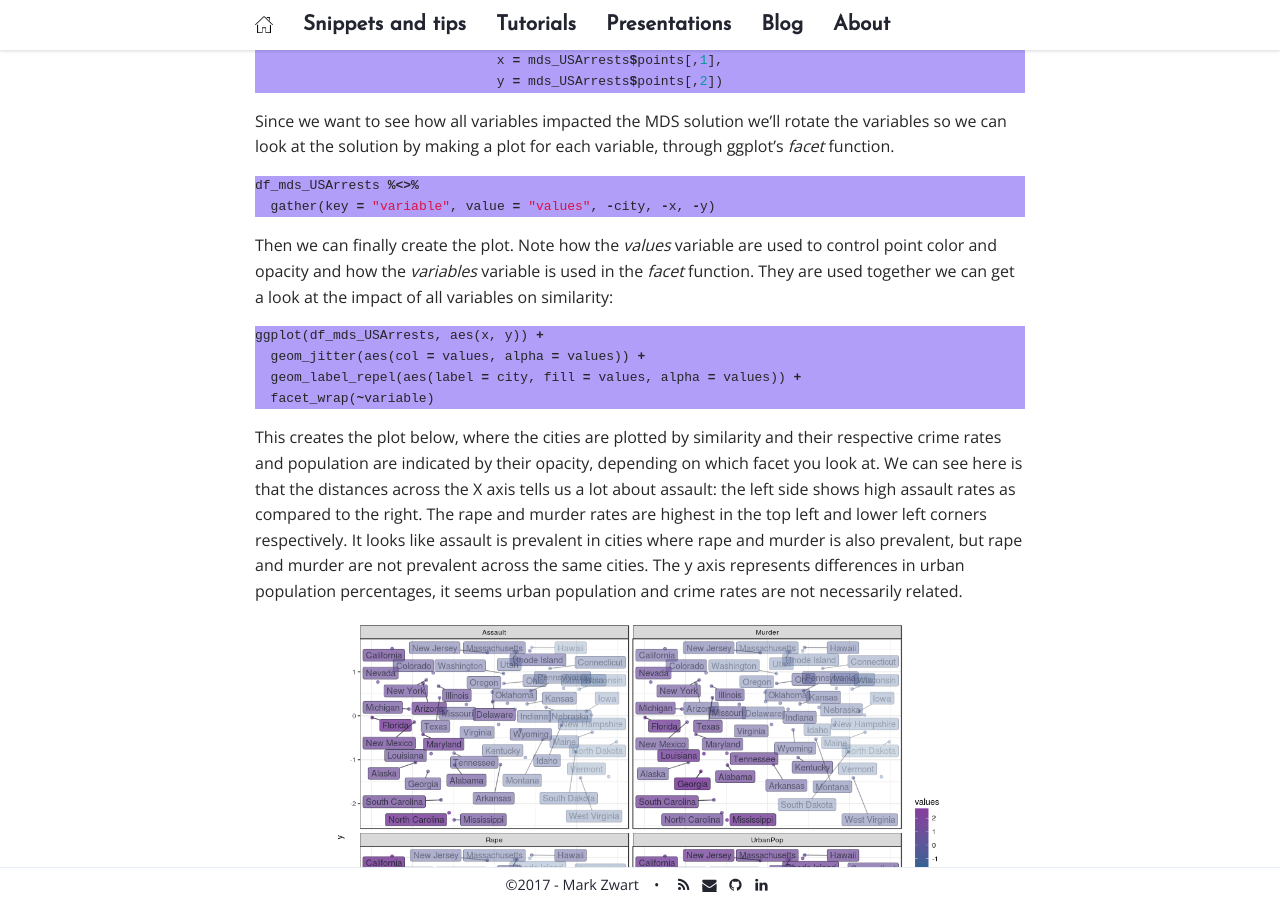
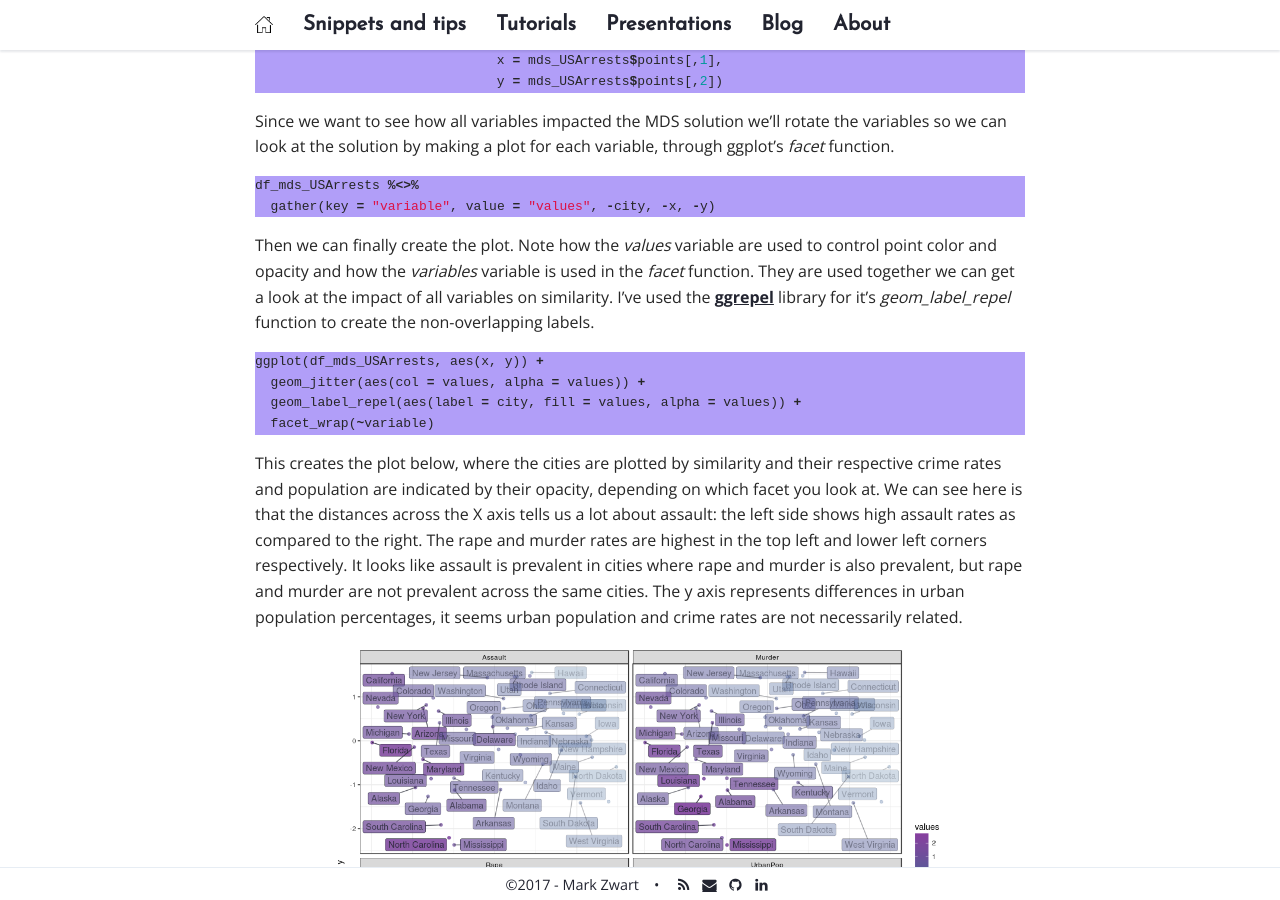
Before and after one commit to mark-me/mark-me.github.io, a Jekyll site: the page built from _pages/tutorials/mds/mds.md, in a window 1280 px wide and 900 px high, scrolled down 2914 px. Built offline with Jekyll 4.4.1, drawn with Linux system fonts in a browser that asks for light colours; nearby versions of some CDN libraries; comment, search, counter and statistics services are not loaded; some of the changed text lies outside the part shown.

Commit message:
Update mds.md

````diff
--- a/_pages/tutorials/mds/mds.md
+++ b/_pages/tutorials/mds/mds.md
@@ -69,7 +69,7 @@ Since we want to see how all variables impacted the MDS solution we'll rotate th
 df_mds_USArrests %<>%
   gather(key = "variable", value = "values", -city, -x, -y)
 ```
-Then we can finally create the plot. Note how the _values_ variable are used to control point color and opacity and how the _variables_ variable is used in the _facet_ function. They are used together we can get a look at the impact of all variables on similarity:
+Then we can finally create the plot. Note how the _values_ variable are used to control point color and opacity and how the _variables_ variable is used in the _facet_ function. They are used together we can get a look at the impact of all variables on similarity. I've used the **[ggrepel](https://cran.r-project.org/web/packages/ggrepel/vignettes/ggrepel.html)** library for it's _geom_label_repel_ function to create the non-overlapping labels.
 ```r
 ggplot(df_mds_USArrests, aes(x, y)) +
   geom_jitter(aes(col = values, alpha = values)) +
@@ -137,7 +137,7 @@ df_genres <- df_mds_nonmetric %>%
   summarise(x = median(x),
             y = median(y))
 ```
-Finally we can create a plot with the MDS solution. Not how the _geom_label_repel_ layer uses the _df_genres_ as data, instead of the movies themselves:
+Finally we can create a plot with the MDS solution. I've used the **[ggrepel](https://cran.r-project.org/web/packages/ggrepel/vignettes/ggrepel.html)** library for it's _geom_label_repel_ function to create the non-overlapping labels. Note how the _geom_label_repel_ layer uses the _df_genres_ as data, instead of the movies themselves:
 ```r
 ggplot(df_mds_nonmetric, aes(x, y)) +
   geom_label_repel(data = df_genres,
````
